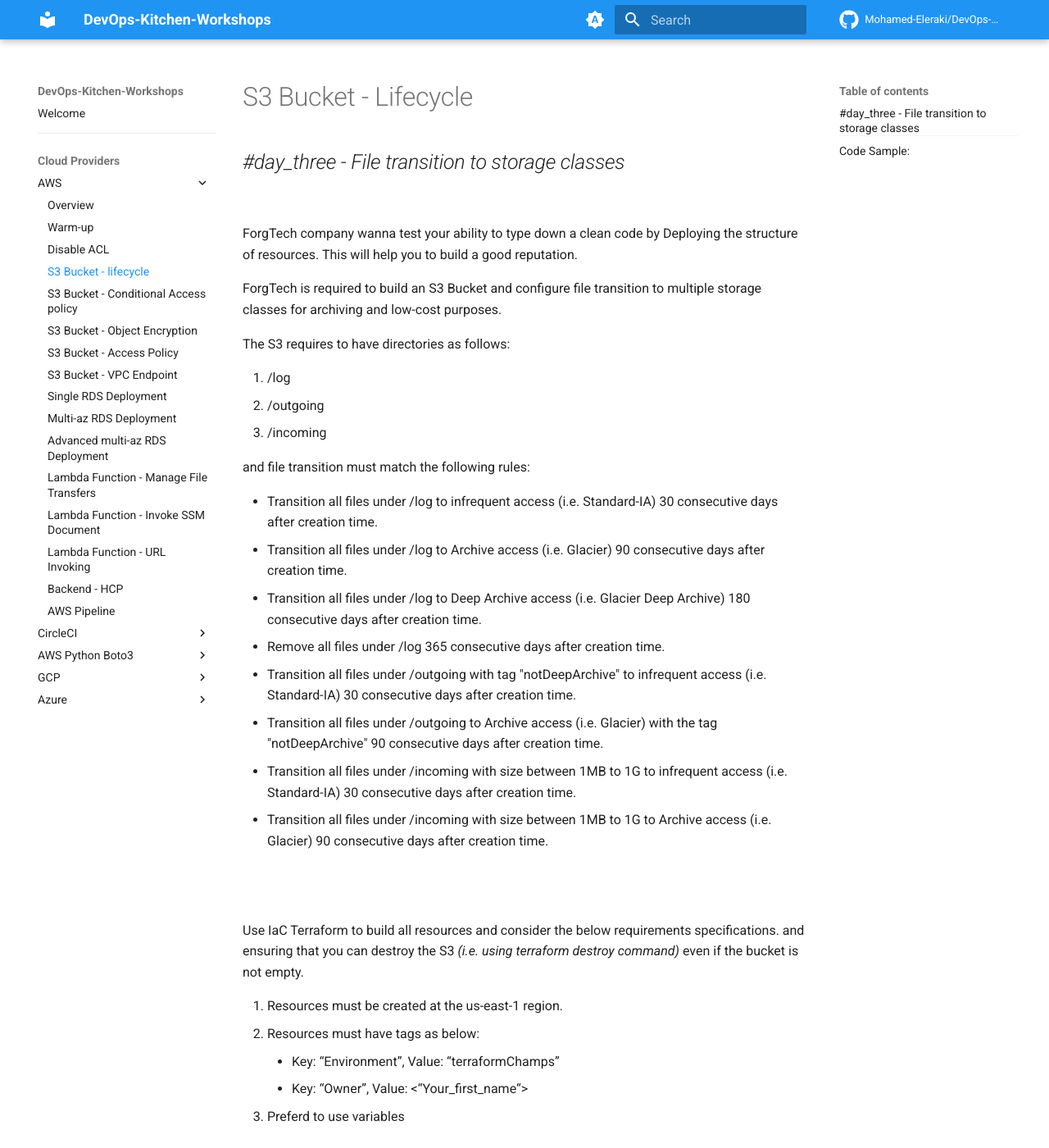
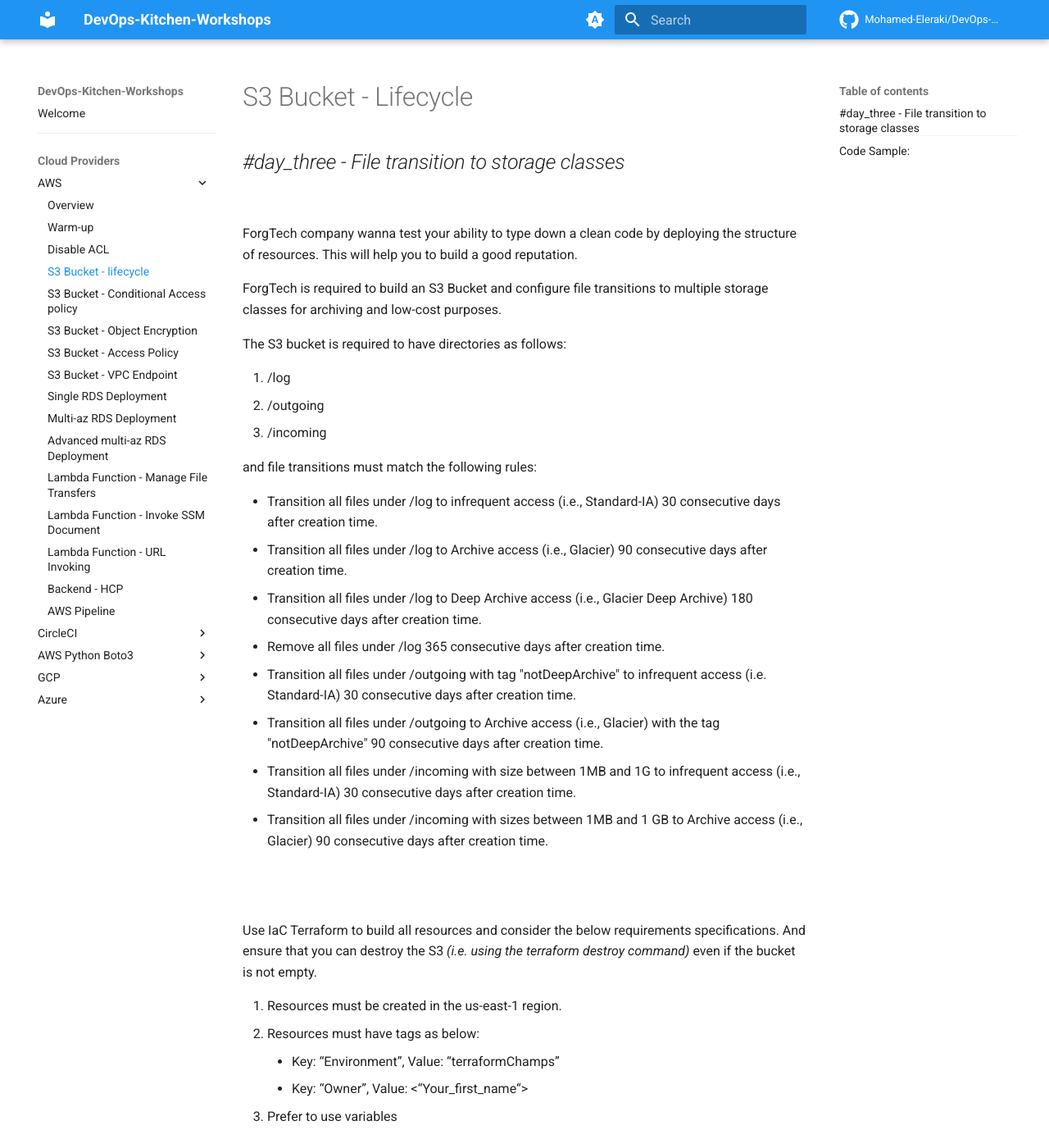
Before and after one commit to Mohamed-Eleraki/DevOps-Kitchen-Workshop, an MkDocs documentation site: the page built from docs/aws/s3-bucket-lifecycle.md, in a window 1280 px wide and 1400 px high. Shown: the whole window at 82% size. Built offline with MkDocs 1.6.1 and Material for MkDocs 9.7.7, drawn with Linux system fonts in a browser that asks for light colours; comment, search, counter and statistics services are not loaded; the version menu is left out.

Commit message:
Update s3-bucket-lifecycle.md

```diff
--- a/docs/aws/s3-bucket-lifecycle.md
+++ b/docs/aws/s3-bucket-lifecycle.md
@@ -3,40 +3,40 @@
 ## _#day_three - File transition to storage classes_
 <br>
 
-ForgTech company wanna test your ability to type down a clean code by Deploying the structure of resources. This will help you
+ForgTech company wanna test your ability to type down a clean code by deploying the structure of resources. This will help you
 to build a good reputation.
 
-ForgTech is required to build an S3 Bucket and configure file transition to multiple storage classes for archiving and low-cost purposes.
+ForgTech is required to build an S3 Bucket and configure file transitions to multiple storage classes for archiving and low-cost purposes.
 
-The S3 requires to have directories as follows:
+The S3 bucket is required to have directories as follows:
 
 1. /log
 2. /outgoing
 3. /incoming
 <br>
 
-and file transition must match the following rules:
+and file transitions must match the following rules:
 
-- Transition all files under /log to infrequent access (i.e. Standard-IA) 30 consecutive days after creation time.
-- Transition all files under /log to Archive access (i.e. Glacier) 90 consecutive days after creation time.
-- Transition all files under /log to Deep Archive access (i.e. Glacier Deep Archive) 180 consecutive days after creation time.
+- Transition all files under /log to infrequent access (i.e., Standard-IA) 30 consecutive days after creation time.
+- Transition all files under /log to Archive access (i.e., Glacier) 90 consecutive days after creation time.
+- Transition all files under /log to Deep Archive access (i.e., Glacier Deep Archive) 180 consecutive days after creation time.
 - Remove all files under /log 365 consecutive days after creation time.
 - Transition all files under /outgoing with tag "notDeepArchive" to infrequent access (i.e. Standard-IA) 30 consecutive days after creation time.
-- Transition all files under /outgoing to Archive access (i.e. Glacier) with the tag "notDeepArchive" 90 consecutive days after creation time.
-- Transition all files under /incoming with size between 1MB to 1G to infrequent access (i.e. Standard-IA) 30 consecutive days after creation time.
-- Transition all files under /incoming with size between 1MB to 1G to Archive access (i.e. Glacier) 90 consecutive days after creation time.
+- Transition all files under /outgoing to Archive access (i.e., Glacier) with the tag "notDeepArchive" 90 consecutive days after creation time.
+- Transition all files under /incoming with size between 1MB and 1G to infrequent access (i.e., Standard-IA) 30 consecutive days after creation time.
+- Transition all files under /incoming with sizes between 1MB and 1 GB to Archive access (i.e., Glacier) 90 consecutive days after creation time.
 
 <br>
 <br>
 
-Use IaC Terraform to build all resources and consider the below requirements specifications. and ensuring that you can destroy the S3 _(i.e.
-using terraform destroy command)_ even if the bucket is not empty.
+Use IaC Terraform to build all resources and consider the below requirements specifications. And ensure that you can destroy the S3 _(i.e.
+using the terraform destroy command)_ even if the bucket is not empty.
 
-1. Resources must be created at the us-east-1 region.
+1. Resources must be created in the us-east-1 region.
 2. Resources must have tags as below:
     - Key: “Environment”, Value: “terraformChamps”
     - Key: “Owner”, Value: <“Your_first_name“>
-3. Preferd to use variables
+3. Prefer to use variables
 
 ## Code Sample:
 
```
